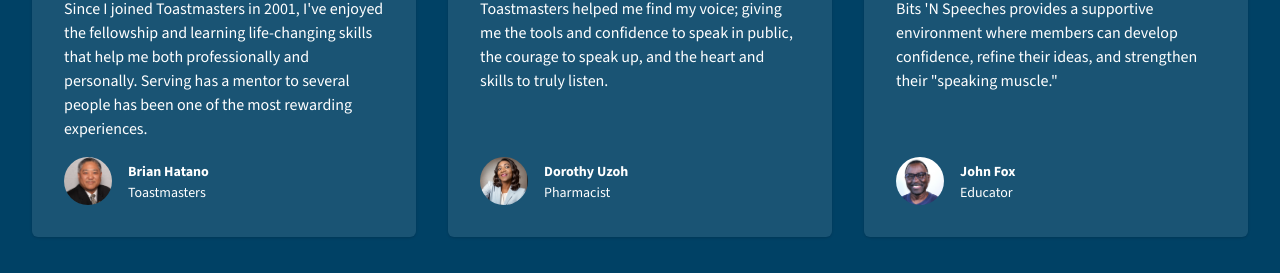
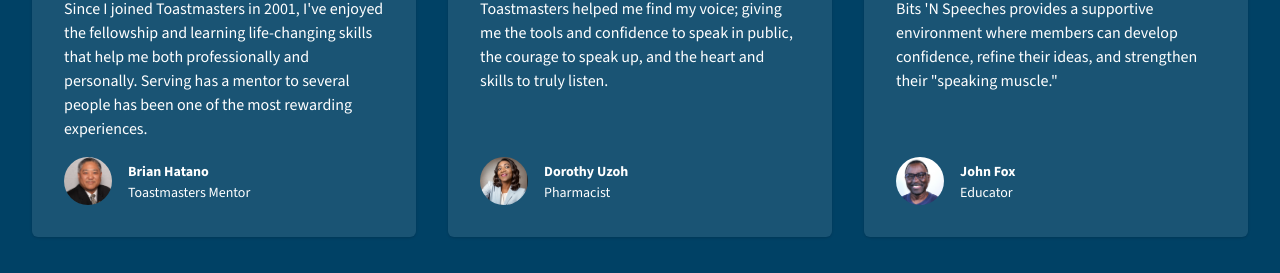
Before and after one commit to rainwithcode/bits-n-speeches, a Next.js app: page / in a window 1280 px wide. Shown: the part 1617-1890 px from the top of the page. Built offline with nearby package versions, Linux system fonts and the light colour scheme.

Commit message:
feat: update brian's role

```diff
--- a/src/app/(public)/data/testimonials.ts
+++ b/src/app/(public)/data/testimonials.ts
@@ -2,7 +2,7 @@
   {
     name: "Brian Hatano",
     image: "brian-hatano.jpg",
-    role: "Toastmasters",
+    role: "Toastmasters Mentor",
     quote:
       "Since I joined Toastmasters in 2001, I've enjoyed the fellowship and learning life-changing skills that help me both professionally and personally. Serving has a mentor to several people has been one of the most rewarding experiences.",
   },
```
